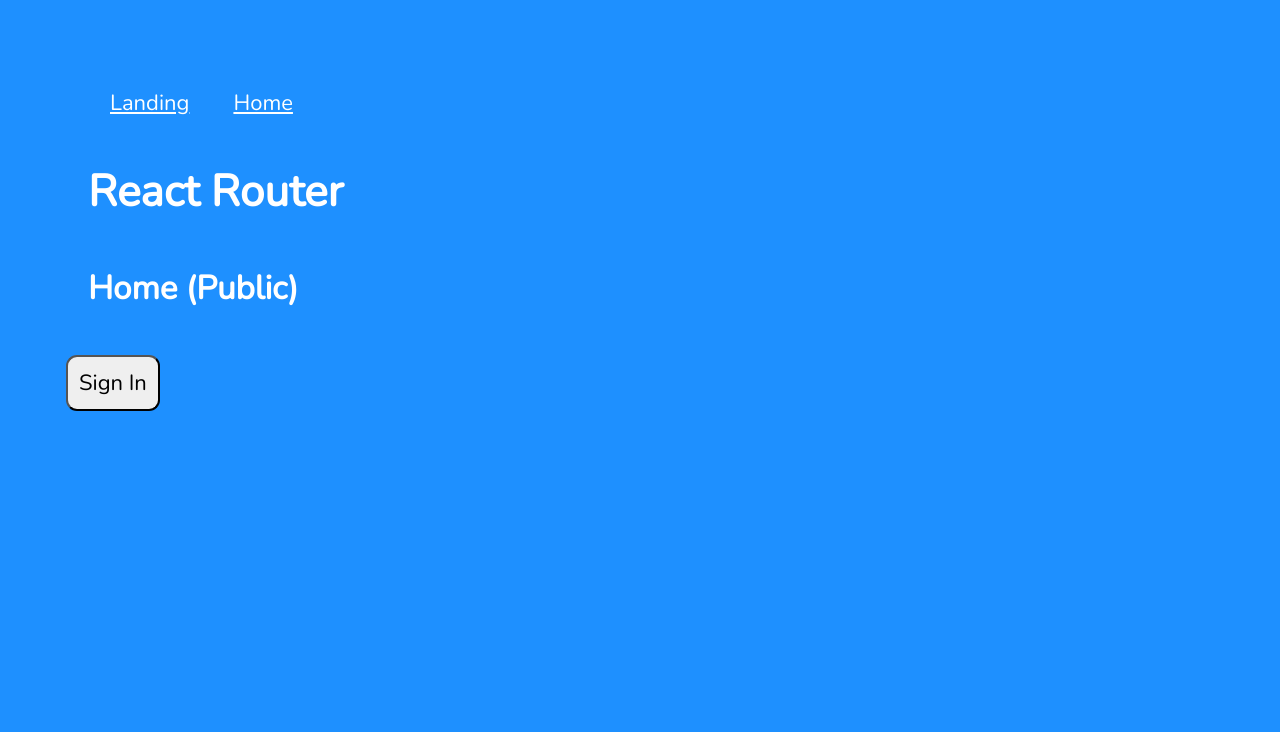
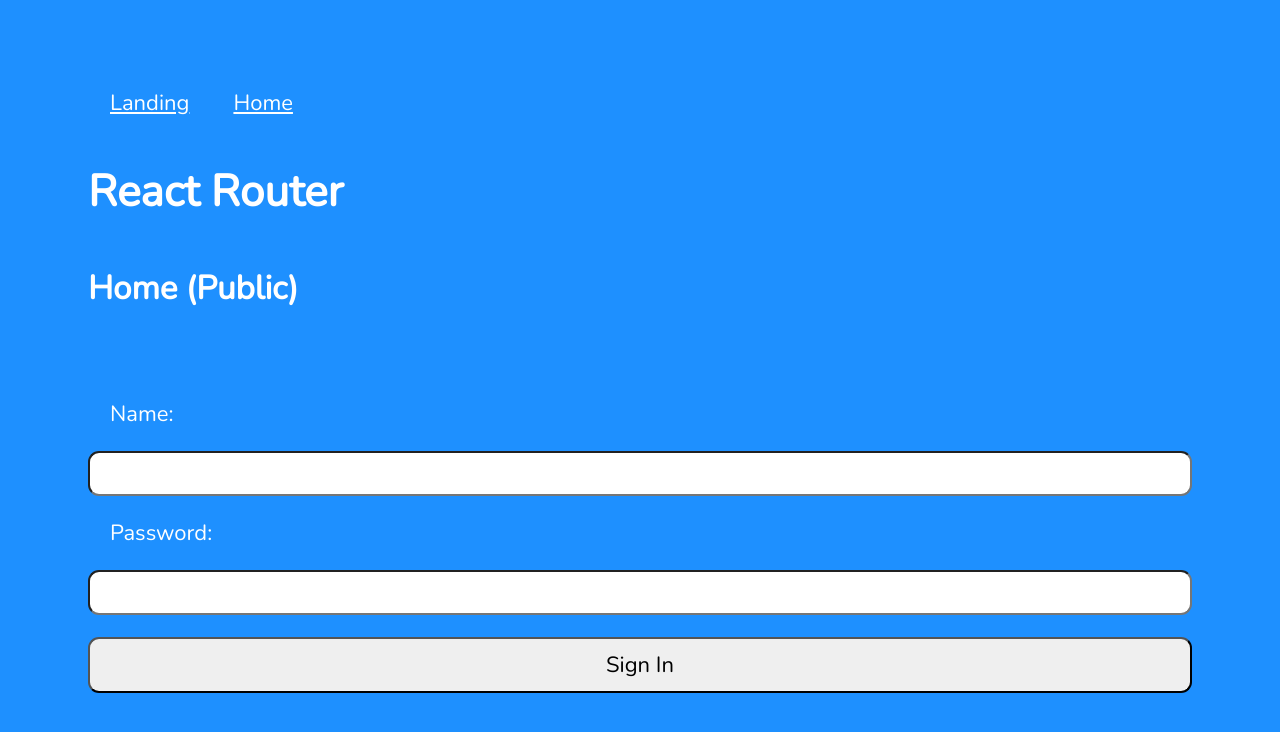
Before and after one commit to HRen5577/csc424-react-app, a React (Create React App) app in the folder react-frontend/: page /home in a window 1280 px wide. Shown: the top 732 px of the page. Built offline with nearby package versions, Linux system fonts and the light colour scheme.

Commit message:
a1_s8_cpt

```diff
--- a/react-frontend/src/Home.js
+++ b/react-frontend/src/Home.js
@@ -1,4 +1,5 @@
 import { useAuth } from "./context/AuthProvider";
+import SigninForm from "./SigninForm";
 
 const Home = () => {
     const {value} = useAuth();
@@ -6,9 +7,8 @@
     return (
     <>
         <h2>Home (Public)</h2>
-        <button type="button" onClick={value.onLogin}>
-            Sign In
-        </button>
+        {value.token ?
+        (<></>) : (<SigninForm/>)}
     </>
     );
 }
--- /dev/null
+++ b/react-frontend/src/SigninForm.js
@@ -0,0 +1,46 @@
+import { useState } from "react";
+import { useAuth } from "./context/AuthProvider";
+
+const fakeUser = {
+    username:"hr",
+    password:"csc424"
+}
+
+const SigninForm = () =>{
+    const {value} = useAuth();
+
+    const [username, setUsername] = useState();
+    const [password, setPassword] = useState();
+
+    function handleUsernameChange(event){
+        setUsername(event.target.value);
+    }
+    function handlePasswordChange(event){
+        setPassword(event.target.value);
+    }
+    function submitForm(){
+        if(fakeUser['username'] === username && fakeUser['password'] === password){
+            value.onLogin();
+        }
+        else{
+            alert("Wrong password or username!");
+        }
+    }
+
+    return(
+        <form>
+            <label>Name:</label>
+            <input type="text" value={username}
+                onChange={handleUsernameChange} />
+            <lablel>Password: </lablel>
+            <input type="password" value={password}
+                onChange={handlePasswordChange} />
+            <button type="button" value="Submit" onClick={submitForm}>
+                Sign In
+            </button>
+
+        </form>
+    )
+}
+
+export default SigninForm;
```
